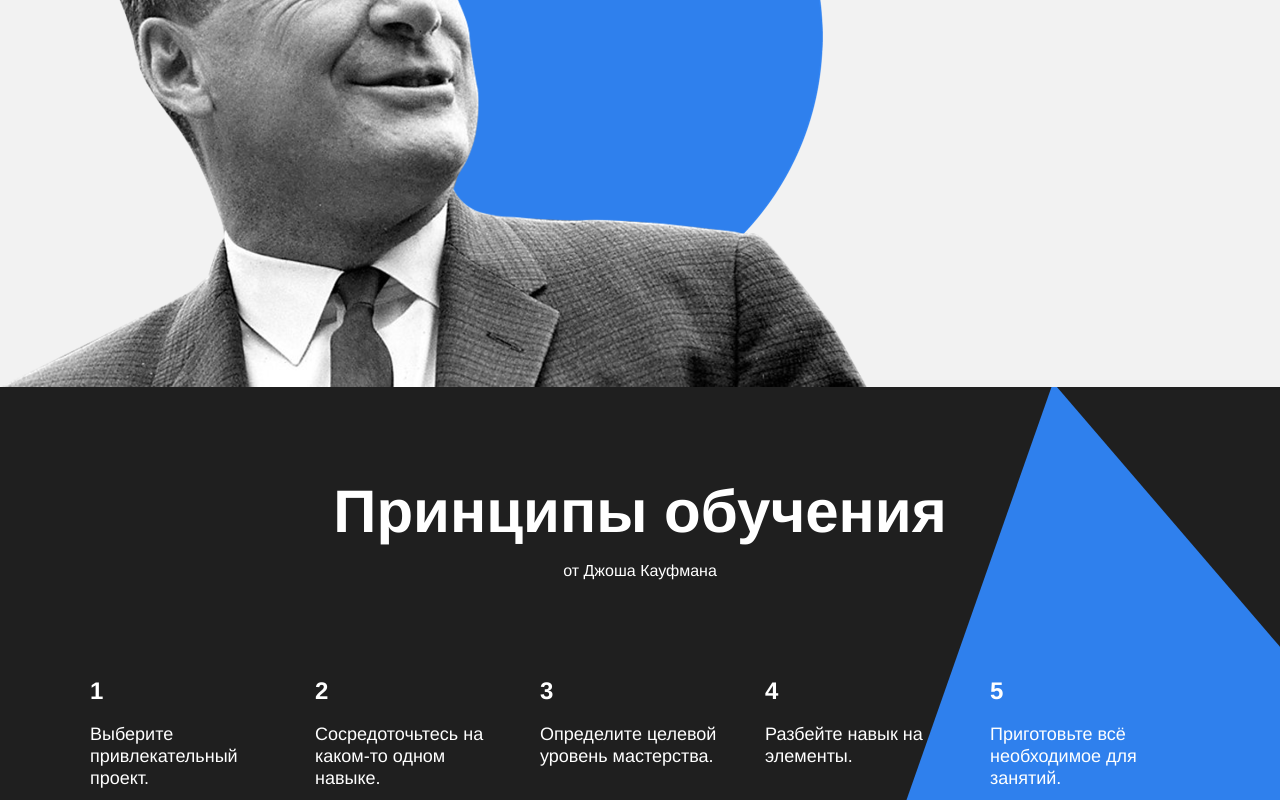
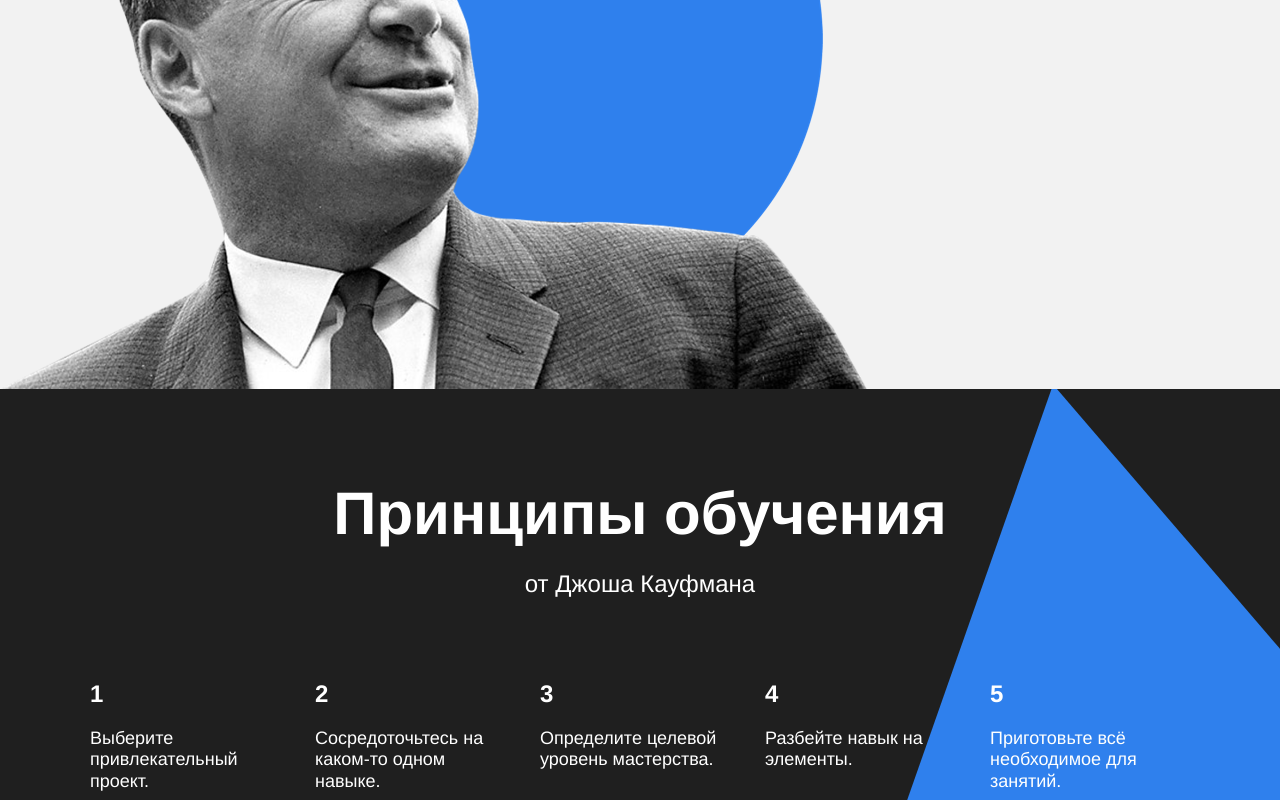
Before and after one commit to AzizJP/how-to-learn, a plain HTML site: page index.html in a window 1280 px wide. Shown: the part 2506-3306 px from the top of the page. Drawn offline with Linux system fonts and the light colour scheme.

Commit message:
Отработанный код-ревью 3

```diff
--- a/styles/style.css
+++ b/styles/style.css
@@ -144,7 +144,7 @@
   text-align: center;
 }
 
-.section-sublitle {
+.section-subtitle {
   width: 60%;
   line-height: 32px;
   font-size: 24px;
@@ -246,7 +246,7 @@
   z-index: 1;
 }
 
-.section-sublitle_theme_dark {
+.section-subtitle_theme_dark {
   margin-top: 20px;
   z-index: 1;
 }
```
